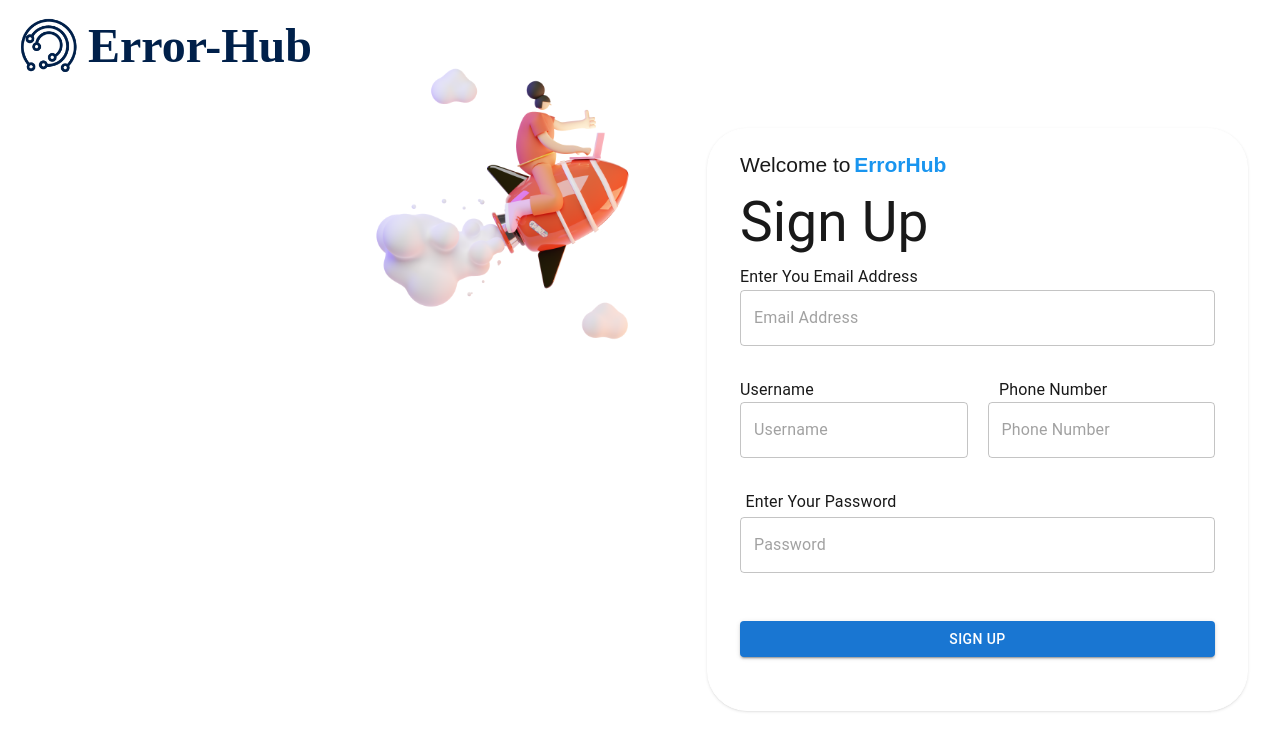
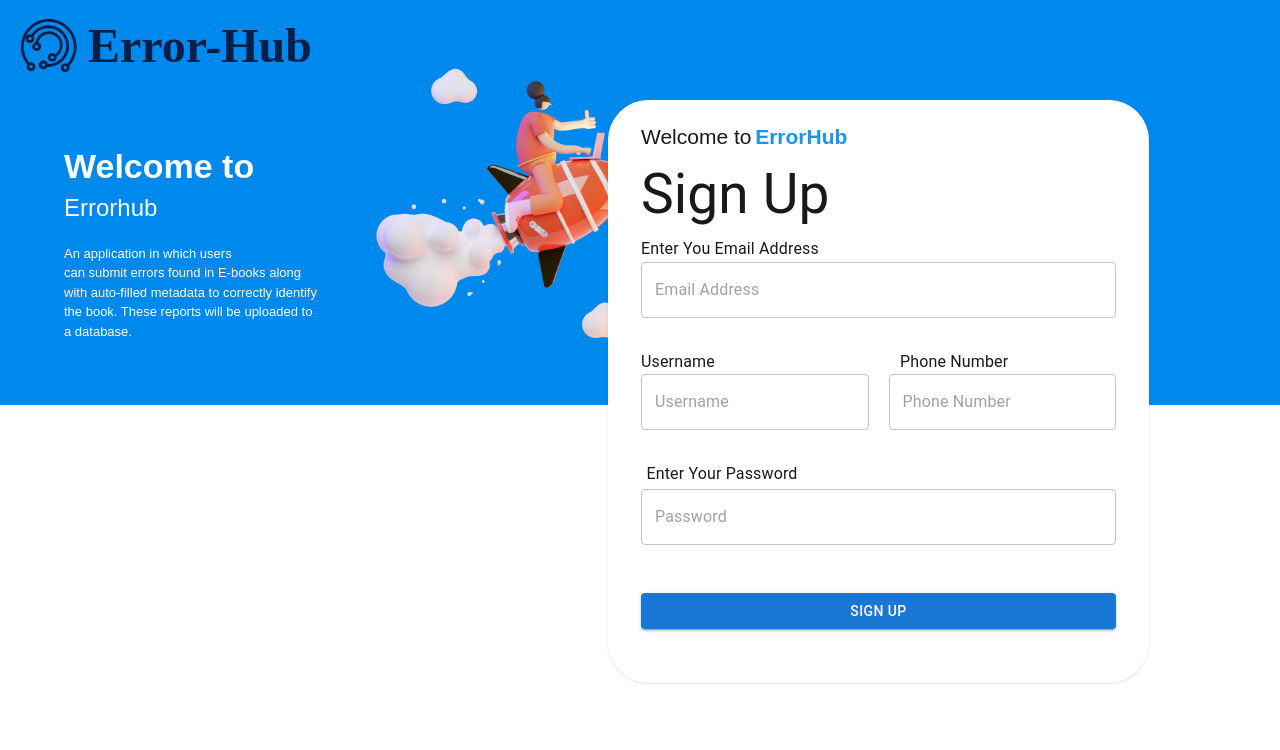
Before and after one commit to Dada-Tech/error-hub, a React (Create React App) app: page / in a window 1280 px wide. Shown: the top 750 px of the page. Built offline with nearby package versions, Linux system fonts and the light colour scheme.

Commit message:
updating the page

```diff
--- a/src/pages/SignUp/SignUp.tsx
+++ b/src/pages/SignUp/SignUp.tsx
@@ -1,21 +1,23 @@
 import React from 'react';
 import { GlobalStyle } from '../../theme/theme';
-// import Container from '../../components/Container/Container';
 import LogoandName from "../../components/LogoandName/LogoandName";
 import SignUpForm from '../../components/Form/SignUpForm';
-import Signuptitle from "../../components/Title/signupTitle";
+import Title from "../../components/Title/Title";
 
 function SignUp() {
   return (
-        <>
-            <GlobalStyle />
-            {/*<Container />*/}
-            <LogoandName />
-            <Signuptitle/>
-            <div className="fixed top-32 right-8 flex justify-end w-[1384px] pb-5">
-                <SignUpForm/>
-            </div>
-      </>
+      <div className="flex flex-wrap align-top w-full">
+          <GlobalStyle/>
+          <div className="bg-blue w-full">
+              <LogoandName/>
+              <Title/>
+          </div>
+          <div className="absolute top-32 right-8 flex justify-end w-full -mt-7">
+              <div className="w-1/2">
+                  <SignUpForm/>
+              </div>
+          </div>
+      </div>
     );
 }
 
```
